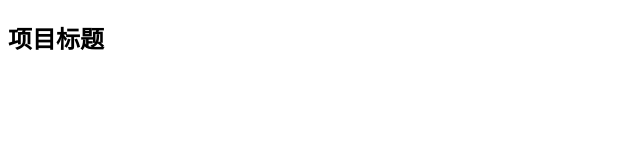
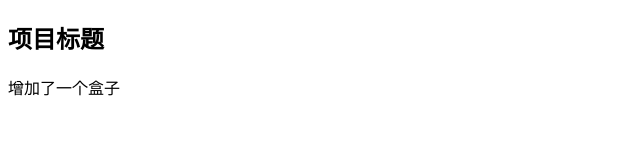
Before and after one commit to Augenstern-Ding/SHShop1220, a plain HTML site: page index.html in a window 1280 px wide. Shown: the whole page, without its empty margins (0-640 px from the left). Drawn offline with Linux system fonts and the light colour scheme.

Commit message:
index 页面添加了一个box

```diff
--- a/index.html
+++ b/index.html
@@ -8,5 +8,6 @@
 </head>
 <body>
     <h2>项目标题</h2>
+    <div class="box">增加了一个盒子</div>
 </body>
 </html>
```
